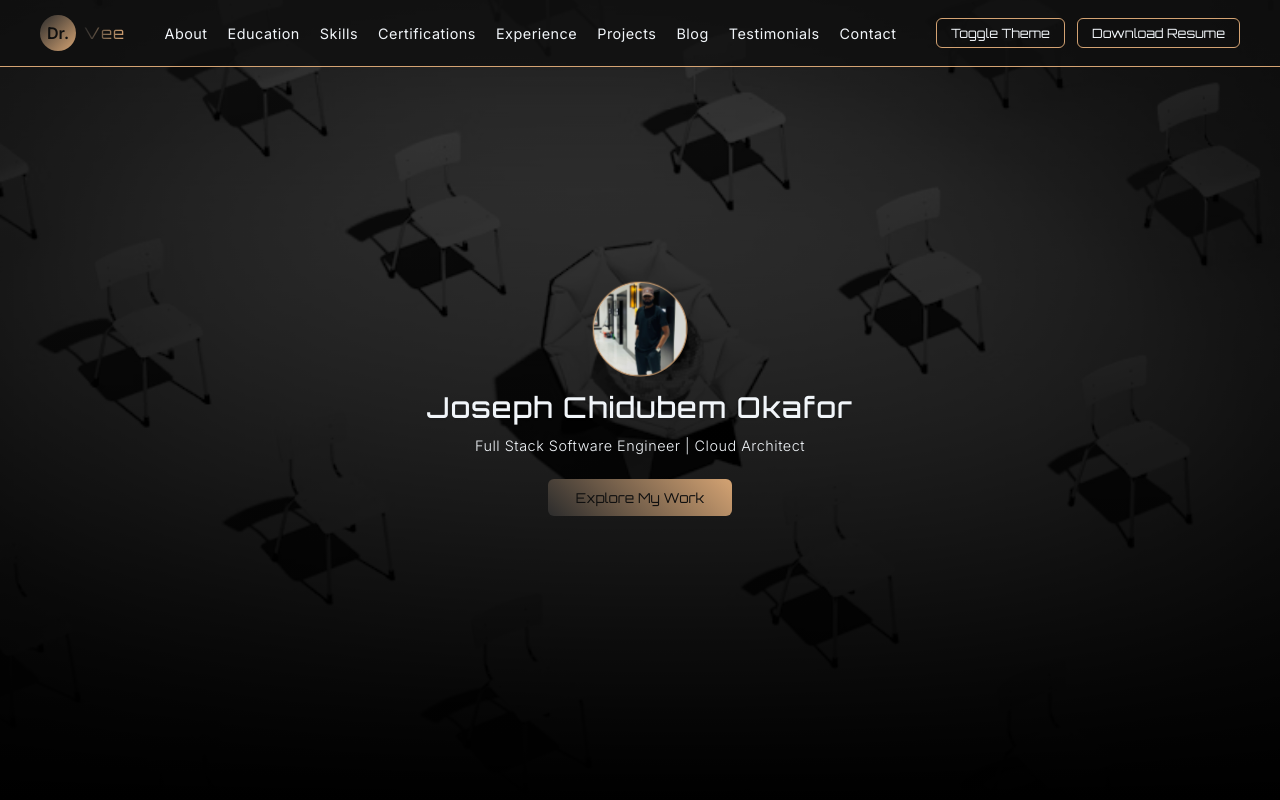
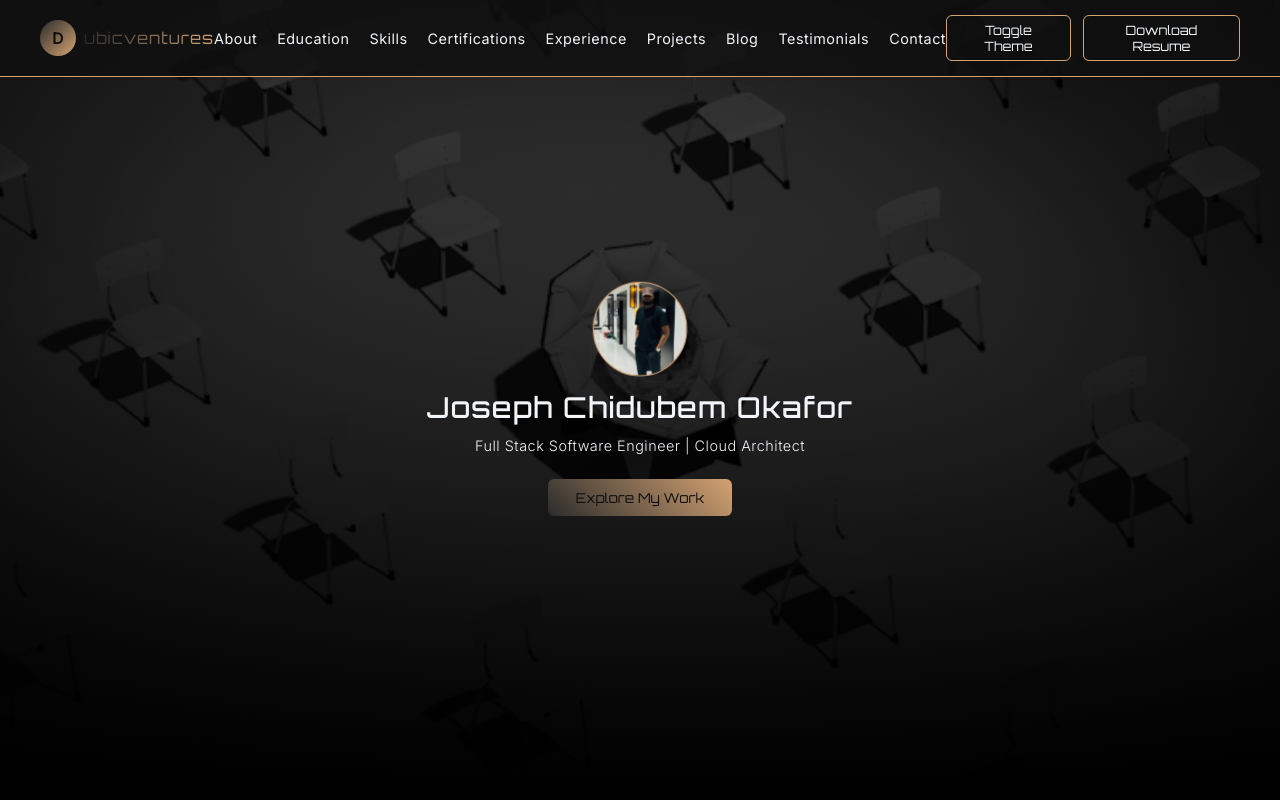
Before and after one commit to mrchidubem/portfolio, a plain HTML site: page index.html in a window 1280 px wide. Shown: the top 800 px of the page. Drawn offline with Linux system fonts and the light colour scheme.

Commit message:
Changed name

```diff
--- a/index.html
+++ b/index.html
@@ -31,8 +31,8 @@
   <nav aria-label="Main navigation">
     <!-- Logo with gradient text for branding -->
     <a href="#" class="circle-logo">
-      <div class="circle">Dr.</div>
-      <span class="circle-text gradient-name">Vee</span>
+      <div class="circle">D</div>
+      <span class="circle-text gradient-name">ubicventures</span>
     </a>
     <!-- Mobile navigation toggle for responsive menu -->
     <input type="checkbox" id="nav-toggle" class="nav-toggle" hidden>
```
